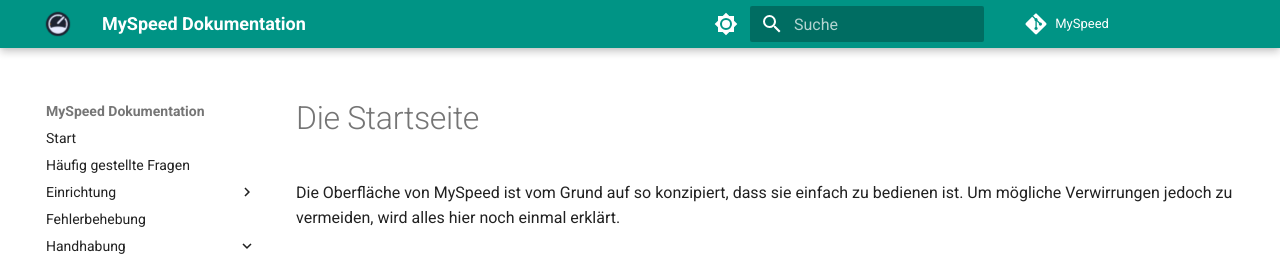
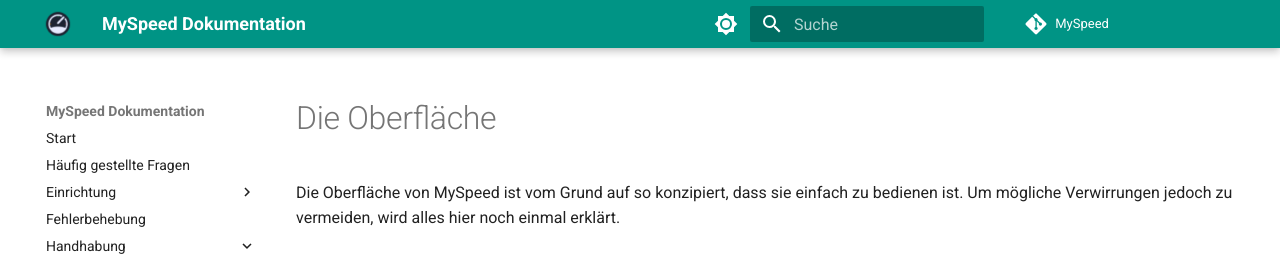
Before and after one commit to gnmyt/myspeed, an MkDocs documentation site: the page built from docs/instructions/main.md, in a window 1280 px wide and 1370 px high. Shown: the top 265 px of the window. Built offline with MkDocs 1.6.1 and Material for MkDocs 9.7.7, drawn with Linux system fonts in a browser that asks for light colours; comment, search, counter and statistics services are not loaded.

Commit message:
Update main.md

```diff
--- a/docs/instructions/main.md
+++ b/docs/instructions/main.md
@@ -1,4 +1,4 @@
-# Die Startseite
+# Die Oberfläche
 
 Die Oberfläche von MySpeed ist vom Grund auf so konzipiert, dass sie einfach zu bedienen ist. Um mögliche Verwirrungen
 jedoch zu vermeiden, wird alles hier noch einmal erklärt.
```
